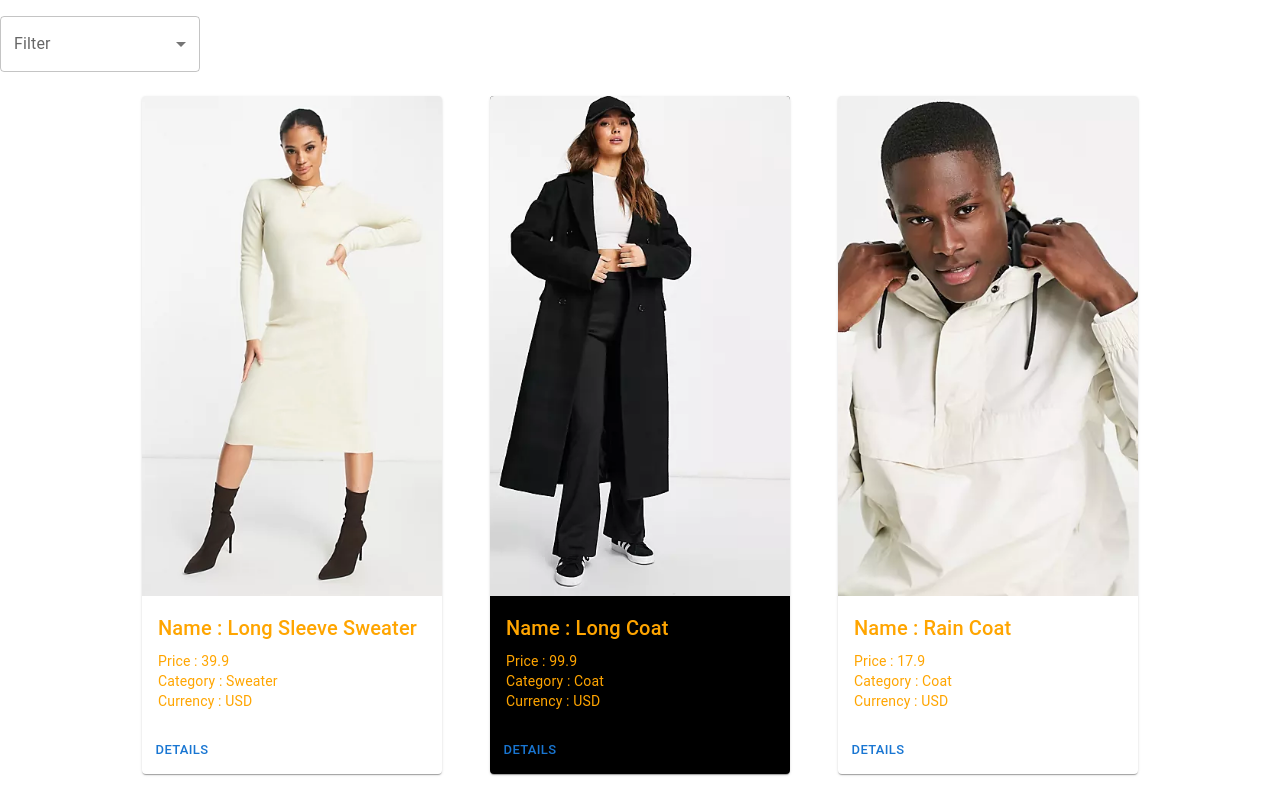
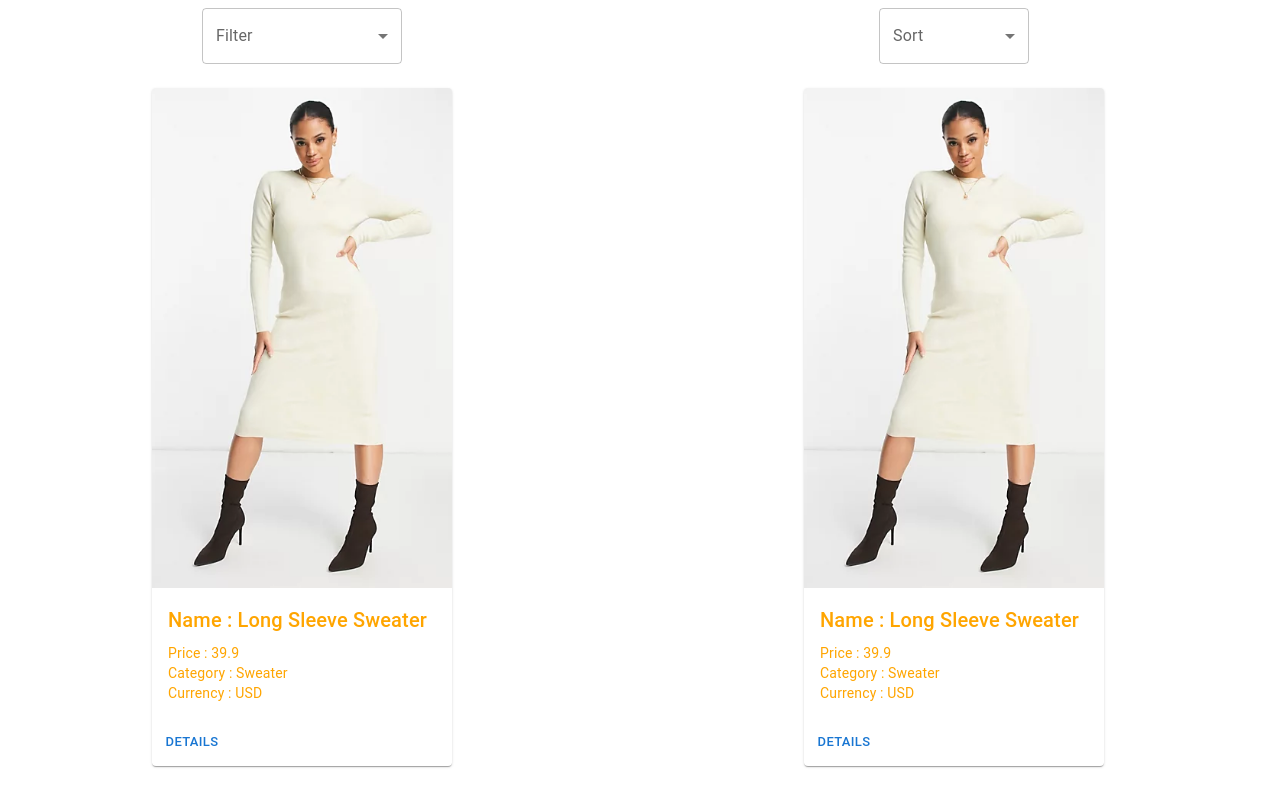
Before and after one commit to fearm3/react-products-momentup, a React (Create React App) app: page / in a window 1280 px wide. Shown: the top 800 px of the page. Built offline with nearby package versions, Linux system fonts and the light colour scheme.

Commit message:
add style

```diff
--- a/src/components/Filters.js
+++ b/src/components/Filters.js
@@ -9,7 +9,7 @@ const Filters = ({ products, filter_options }) => {
   console.log(filtered);
   return (
     <>
-      <Box sx={{ maxWidth: 200, marginTop: 2 }}>
+      <Box sx={{ maxWidth: 200, margin: "auto", marginTop: 2 }}>
         <FormControl fullWidth>
           <InputLabel htmlFor="grouped-native-select">Filter</InputLabel>
           <Select
--- a/src/components/Sort.js
+++ b/src/components/Sort.js
@@ -12,7 +12,7 @@ const Sort = ({ products, sort_options }) => {
   console.log(sort_options);
   return (
     <Fragment>
-      <Box sx={{ maxWidth: 150, marginTop: 2 }}>
+      <Box sx={{ maxWidth: 150, margin: "auto", marginTop: 2 }}>
         <FormControl fullWidth>
           <InputLabel htmlFor="grouped-select" id="demo-simple-select-label">
             Sort
--- a/src/pages/Home.js
+++ b/src/pages/Home.js
@@ -1,5 +1,5 @@
 import React, { Fragment } from "react";
-import { Alert } from "@mui/material";
+import { Alert, Grid } from "@mui/material";
 import Filters from "../components/Filters";
 import Sort from "../components/Sort";
 
@@ -12,8 +12,14 @@ const Home = () => {
 
   return (
     <Fragment>
-      <Filters products={products} filter_options={filter_options} />
-      <Sort products={products} sort_options={sort_options} />
+      <Grid container rowSpacing={1} columnSpacing={{ xs: 1, sm: 2, md: 3 }}>
+        <Grid xs={6}>
+          <Filters products={products} filter_options={filter_options} />
+        </Grid>
+        <Grid xs={6}>
+          <Sort products={products} sort_options={sort_options} />
+        </Grid>
+      </Grid>
       <Alert severity="success">All Products : {total_product_count}</Alert>
     </Fragment>
   );
```
